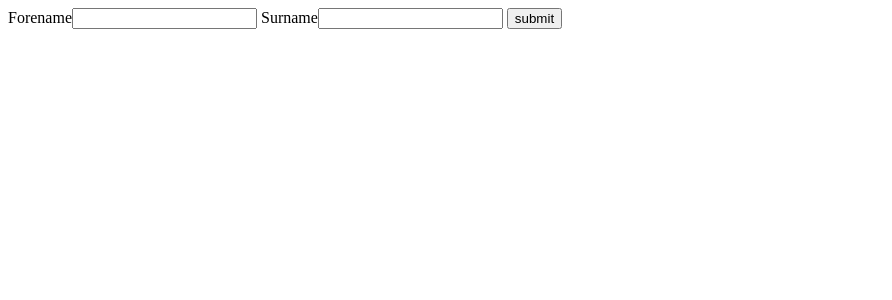
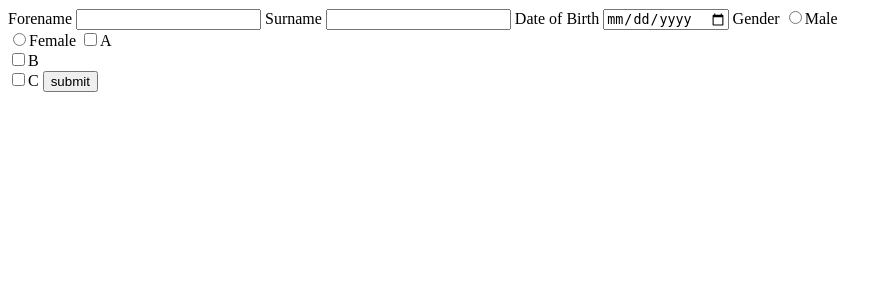
Before and after one commit to astraeos/phpmyadmin, a PHP site: page /formCollect.html in a window 1280 px wide. Shown: the top 300 px of the page, without its empty margins (0-892 px from the left). Run offline with PHP 8.4, Linux system fonts and the light colour scheme.

```diff
--- a/formCollect.html
+++ b/formCollect.html
@@ -4,9 +4,28 @@
     </head>
     <body>
             <form action="formResponse.php" method="post">
-            <label>Forename<input type="text" name="forename"></label>
-            <label>Surname<input type="text" name="surname"></label>
-            <input type="submit" value="submit">
+            <label>Forename
+                <input type="text" name="forename">
+            </label>
+            <label>Surname
+                <input type="text" name="surname">
+            </label>
+            <label>Date of Birth
+                <input type="date" name="dob">
+            </label>
+            <label>Gender
+                <input type="radio" name="gender" value="male">Male
+                <br>
+                <input type="radio" name="gender" value="female">Female
+            </label>
+            <label>
+                <input type="checkbox" name="power" value="a">A
+                <br>
+                <input type="checkbox" name="power" value="b">B
+                <br>
+                <input type="checkbox" name="power" value="c">C
+            </label>
+                <input type="submit" value="submit">
             </form>
 
     </body>
```
Also changed, not shown: formResponse.php (+8 -1 lines).
